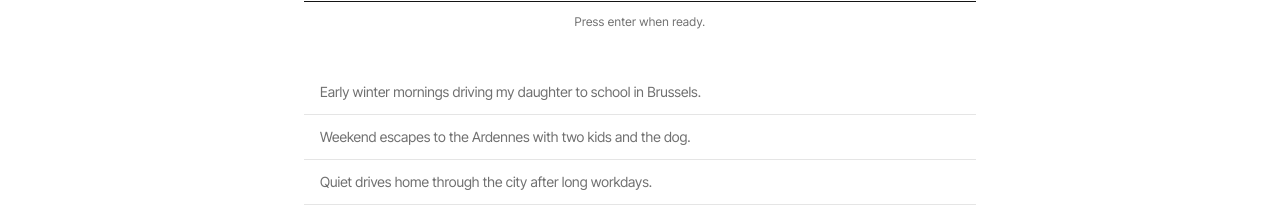
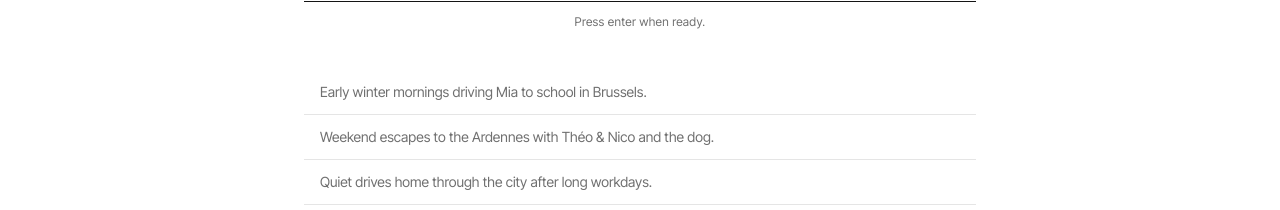
Before and after one commit to tomanciauxberner-rgb/volvo-moments, a Next.js app: page / in a window 1280 px wide. Both pictures are taken after a click on the button 316 px from the left and 456 px from the top of the page. Shown: the part 385-595 px from the top of the page. Built offline with nearby package versions, Linux system fonts and the light colour scheme.

Commit message:
fix: personal example phrases Mia, Théo & Nico

```diff
--- a/src/components/MomentOverlay.tsx
+++ b/src/components/MomentOverlay.tsx
@@ -10,8 +10,8 @@ declare global {
 }
 
 const PRESETS = [
-  'Early winter mornings driving my daughter to school in Brussels.',
-  'Weekend escapes to the Ardennes with two kids and the dog.',
+  'Early winter mornings driving Mia to school in Brussels.',
+  'Weekend escapes to the Ardennes with Théo & Nico and the dog.',
   'Quiet drives home through the city after long workdays.',
   'Long summer trips up the coast to Sweden.',
 ];
```
